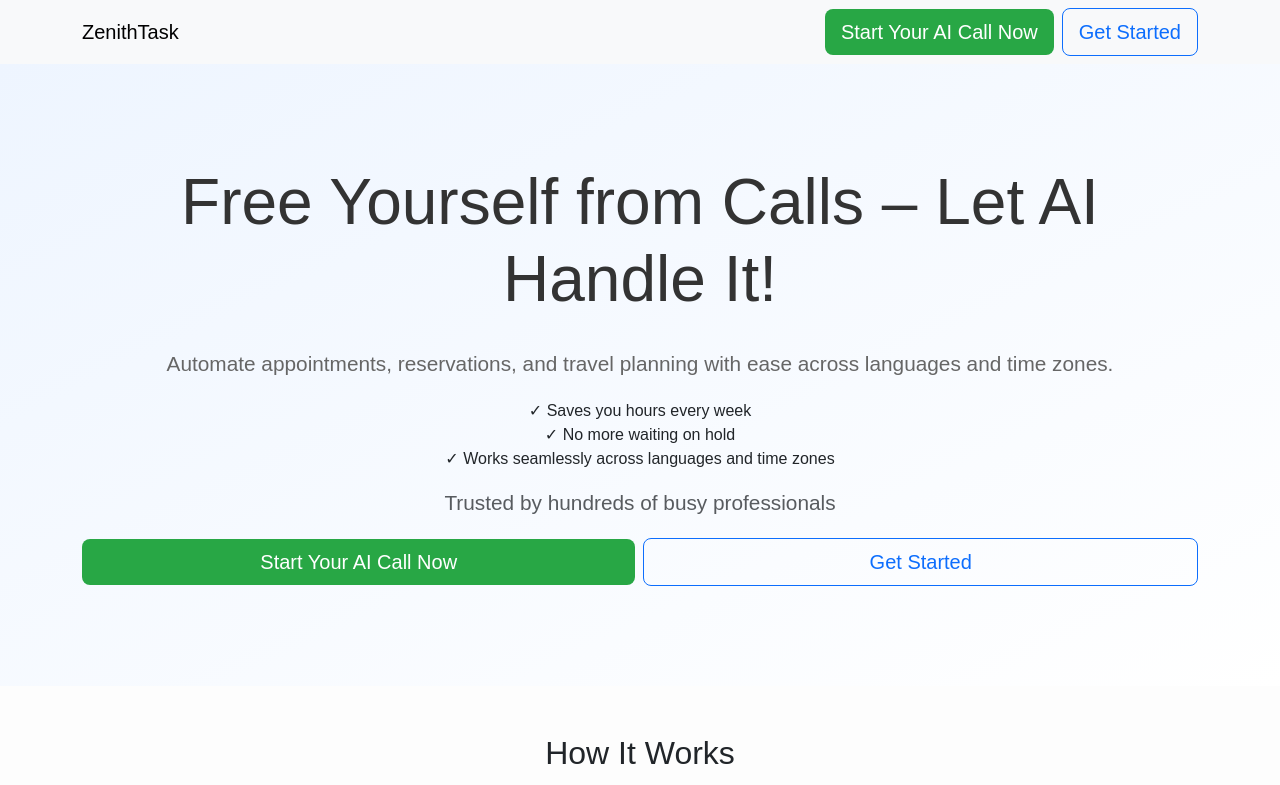
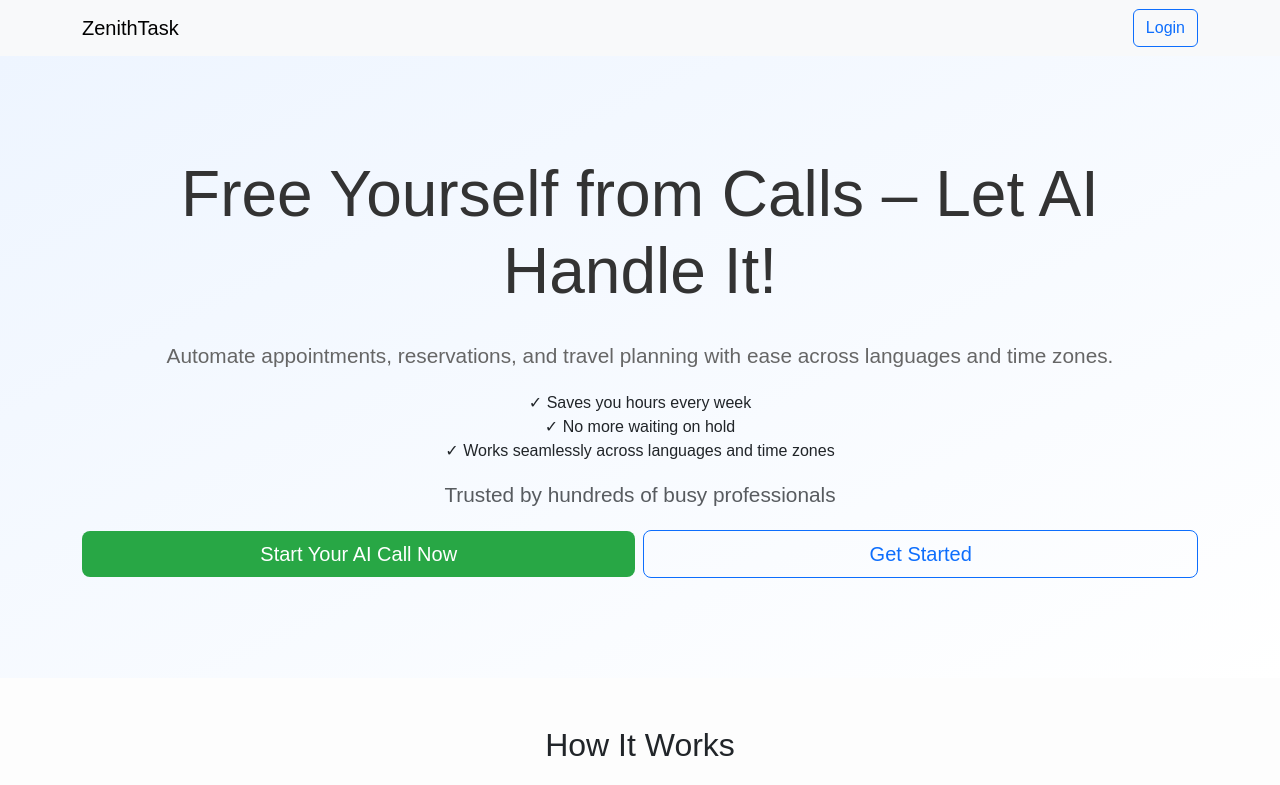
Before and after one commit to zenithtask/zenithtask.github.io, a plain HTML site: page index.html in a window 1280 px wide. Shown: the top 785 px of the page. Drawn offline with nearby package versions, Linux system fonts and the light colour scheme.

Commit message:
Update index.html

```diff
--- a/index.html
+++ b/index.html
@@ -5,7 +5,8 @@
     <meta name="viewport" content="width=device-width, initial-scale=1">
 
     <title>ZenithTask - Automate Your Calls With AI</title>
-    <meta name="description" content="Automate appointments, reservations, and travel planning with AI-driven calls. Save time, break language barriers, and let ZenithTask handle it.">
+    <meta name="description"
+          content="Automate appointments, reservations, and travel planning with AI-driven calls. Save time, break language barriers, and let ZenithTask handle it.">
 
     <script type="application/ld+json">
         {
@@ -109,9 +110,8 @@
 <nav class="navbar navbar-light bg-light">
     <div class="container">
         <a class="navbar-brand" href="#">ZenithTask</a>
-        <div class="d-flex align-items-center flex-wrap justify-content-center gap-2">
-  <a href="register.html" class="btn btn-hero btn-lg">Start Your AI Call Now</a>
-  <a href="register.html" class="btn btn-outline-primary btn-lg">Get Started</a>
+        <div class="d-flex ms-auto">
+            <a href="login.html" class="btn btn-outline-primary">Login</a>
         </div>
     </div>
 </nav>
@@ -214,7 +214,8 @@
             <div class="col-md-4"><p>Confirm meetings or event plans with ease.</p></div>
             <div class="col-md-4"><p>Manage routine follow-ups and inquiries.</p></div>
             <div class="col-md-4"><p>Avoid long waits for customer service calls.</p></div>
-          <div class="col-md-4"><p>Arrange international travel details, overcoming language and time zone barriers.</p></div>
+            <div class="col-md-4"><p>Arrange international travel details, overcoming language and time zone
+                barriers.</p></div>
         </div>
     </div>
 </section>
```
Lines whose indentation alone changed are shown as unchanged.
